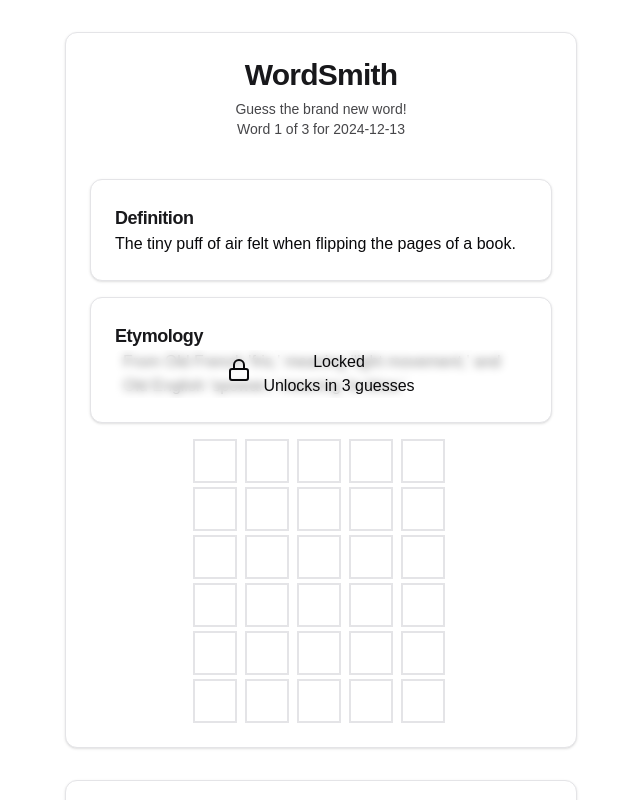
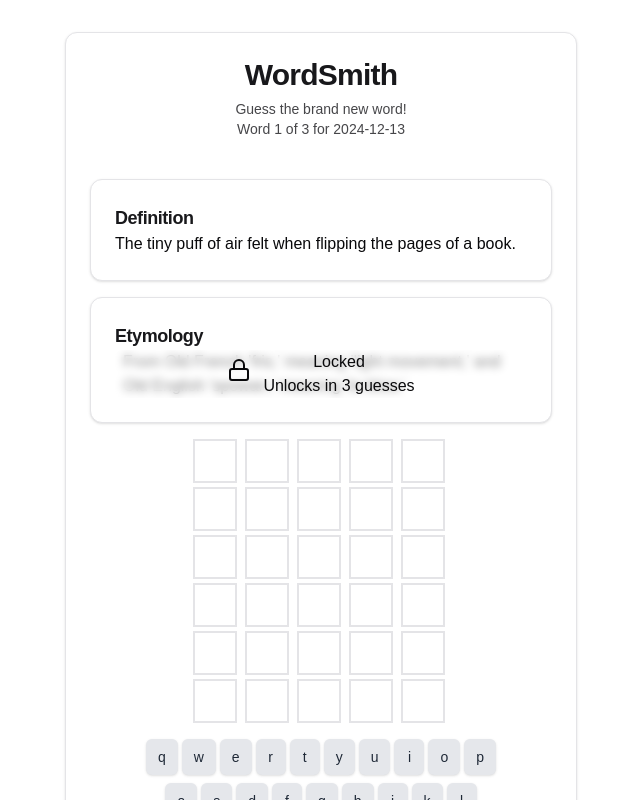
Before and after one commit to Nevter/WordSmith, a Next.js app: page / in a window 1280 px wide. Shown: the top 800 px of the page, without its empty margins (319-959 px from the left). Built offline with nearby package versions, Linux system fonts and the light colour scheme.

Commit message:
Add a keyboard to the game

```diff
--- a/src/components/Game.tsx
+++ b/src/components/Game.tsx
@@ -6,6 +6,7 @@ import { Button } from "@/components/ui/button"
 import { Card, CardContent, CardHeader, CardTitle, CardDescription } from "@/components/ui/card"
 import { madeUpWords } from '../data/words';
 import DefinitionAndEtymology from './DefinitionAndEtymology';
+import Keyboard from './Keyboard';
 
 const Game: React.FC = () => {
   const [gameState, setGameState] = useState<GameState>(() => {
@@ -23,6 +24,30 @@ const Game: React.FC = () => {
 
   const todaysWords = madeUpWords[gameState.currentDate] || [];
   const currentWord = todaysWords[gameState.currentWordIndex];
+  const [guessedLetters, setGuessedLetters] = useState<Set<string>>(new Set());
+
+  const handleBackspaceKeyPress = () => {
+    setGameState(prevState => ({
+      ...prevState,
+      currentGuess: prevState.currentGuess.slice(0, -1),
+    }));
+  }
+
+  const handleKeyInput = (key: string) => {
+    if (key === 'Enter') {
+      submitGuess();
+    } else if (key === 'Backspace') {
+      setGameState(prevState => ({
+        ...prevState,
+        currentGuess: prevState.currentGuess.slice(0, -1),
+      }));
+    } else if (key.match(/^[a-z]$/i)) {
+      setGameState(prevState => ({
+        ...prevState,
+        currentGuess: (prevState.currentGuess + key).slice(0, 5),
+      }));
+    }
+  };
 
   const submitGuess = () => {
     if (gameState.currentGuess.length !== 5) return;
@@ -64,6 +89,8 @@ const Game: React.FC = () => {
       gameStatus: newGameStatus,
       showEtymology: newGameStatus !== 'playing' || newGuesses.length >= 3,
     }));
+
+    setGuessedLetters(new Set([...guessedLetters, ...gameState.currentGuess.toLowerCase().split('')]));
   };
 
   useEffect(() => {
@@ -78,9 +105,10 @@ const Game: React.FC = () => {
           currentGuess: prevState.currentGuess.slice(0, -1),
         }));
       } else if (event.key.match(/^[a-z]$/i)) {
+        const letter = event.key.toLowerCase();
         setGameState(prevState => ({
           ...prevState,
-          currentGuess: (prevState.currentGuess + event.key).slice(0, 5),
+          currentGuess: (prevState.currentGuess + letter).slice(0, 5),
         }));
       }
     };
@@ -92,7 +120,18 @@ const Game: React.FC = () => {
     };
   }, [gameState, submitGuess]);
 
+  const filterLettersByWord = (letters: Set<string>, word: string): Set<string> => {
+    const lettersInWord = new Set<string>([...word].map(char => char.toLowerCase()));
+    return new Set([...letters].filter(letter => lettersInWord.has(letter)));
+  };
 
+  const findLettersNotInSet = (letters: Set<string>, word: string): Set<string> => {
+    const lettersInWord = new Set<string>([...word].map(char => char.toLowerCase()));
+
+    console.log('letters:', letters)
+
+    return new Set([...letters].filter(letter => !lettersInWord.has(letter)));
+  }
 
   const resetGame = () => {
     const today = new Date().toISOString().split('T')[0];
@@ -152,6 +191,15 @@ const Game: React.FC = () => {
             </React.Fragment>
           ))}
         </div>
+
+        <Keyboard
+          onKeyPress={handleKeyInput}
+          correctGuessedLetters={filterLettersByWord(guessedLetters, currentWord.word)}
+          incorrectGuessedLetters={findLettersNotInSet(guessedLetters, currentWord.word)}
+          onSubmitKeyPress={submitGuess}
+          onBackspaceKeyPress={handleBackspaceKeyPress}
+        />
+
         {gameState.gameStatus !== 'playing' && (
           <div className="text-center mb-4">
             <p className="text-xl font-bold mb-2">
--- /dev/null
+++ b/src/components/Keyboard.tsx
@@ -0,0 +1,56 @@
+import React from 'react';
+import { Button } from "@/components/ui/button"
+
+const KEYBOARD_ROWS = [
+  ['q', 'w', 'e', 'r', 't', 'y', 'u', 'i', 'o', 'p'],
+  ['a', 's', 'd', 'f', 'g', 'h', 'j', 'k', 'l'],
+  ['SUBMIT', 'z', 'x', 'c', 'v', 'b', 'n', 'm', 'BACKSPACE'],
+];
+
+interface KeyboardProps {
+  onKeyPress: (key: string) => void;
+  correctGuessedLetters: Set<string>;
+  incorrectGuessedLetters: Set<string>;
+  onSubmitKeyPress: () => void;
+  onBackspaceKeyPress: () => void;
+}
+
+const Keyboard: React.FC<KeyboardProps> = ({ onKeyPress, correctGuessedLetters, incorrectGuessedLetters, onSubmitKeyPress, onBackspaceKeyPress }) => {
+
+  const handleKeyPress = (key: string) => {
+    if (key === "SUBMIT") {
+      onSubmitKeyPress()
+    } else if (key === "BACKSPACE") {
+      onBackspaceKeyPress()
+    } else {
+      onKeyPress(key)
+    }
+  }
+  console.log(incorrectGuessedLetters)
+  return (
+    <div className="w-full max-w-lg mx-auto mt-4">
+      {KEYBOARD_ROWS.map((row, rowIndex) => (
+        <div key={rowIndex} className="flex justify-center mb-2">
+          {row.map((key) => {
+            const isCorrectGuessed = correctGuessedLetters.has(key.toLowerCase());
+            const isIncorrectlyGuesed = incorrectGuessedLetters.has(key.toLowerCase())
+            return (
+              <Button
+                key={key}
+                onClick={() => handleKeyPress(key)}
+                className={`mx-0.5 ${key === 'ENTER' || key === 'BACKSPACE' ? 'px-2 text-xs' : 'px-3'
+                  } ${isCorrectGuessed ? 'bg-yellow-300 text-gray-800' : isIncorrectlyGuesed ? 'bg-gray-400 text-gray-600' : 'bg-gray-200 text-gray-800'
+                  } hover:bg-gray-300`}
+                style={{ minWidth: key === 'ENTER' || key === 'BACKSPACE' ? '60px' : '30px' }}
+              >
+                {key === 'BACKSPACE' ? '←' : key}
+              </Button>
+            );
+          })}
+        </div>
+      ))}
+    </div>
+  );
+};
+
+export default Keyboard;
```
